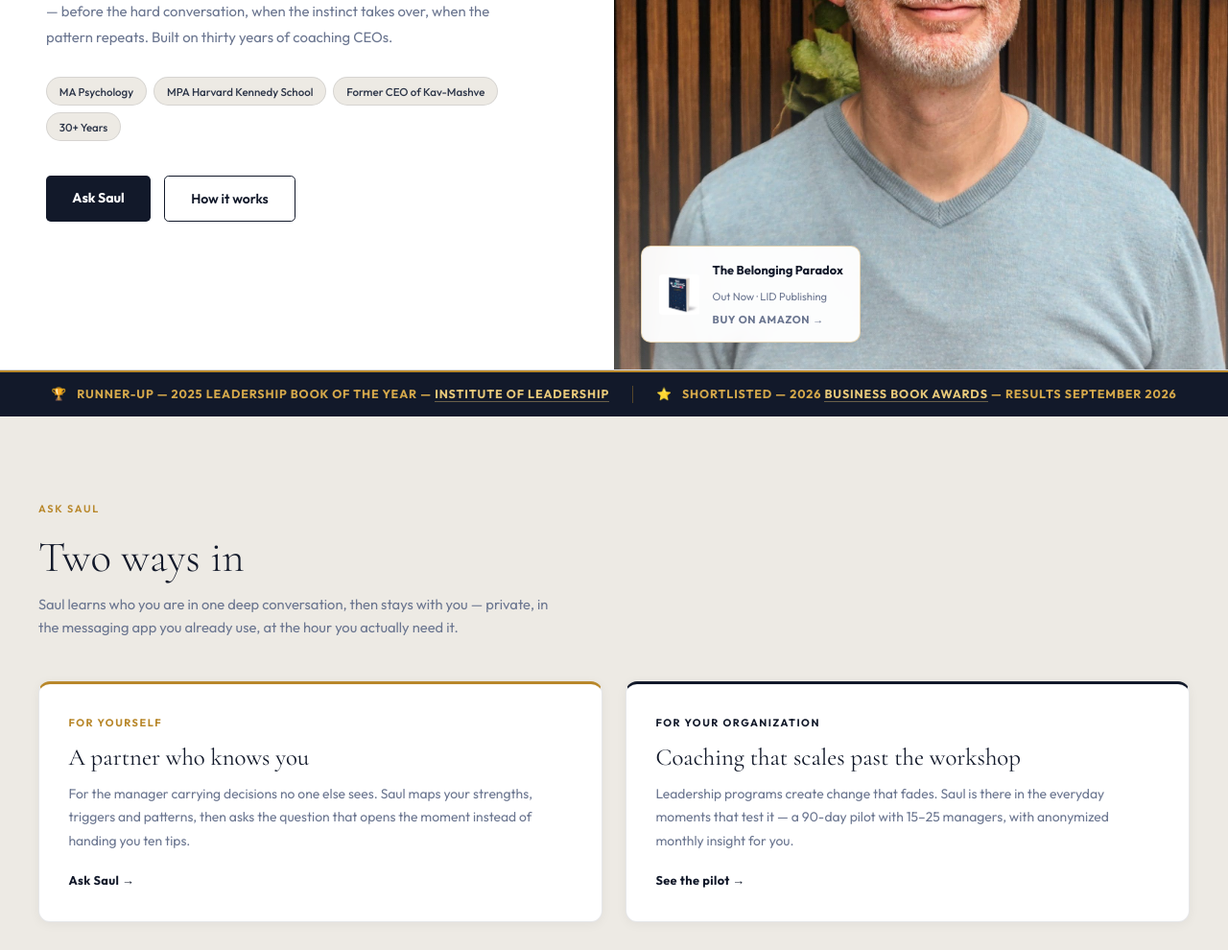
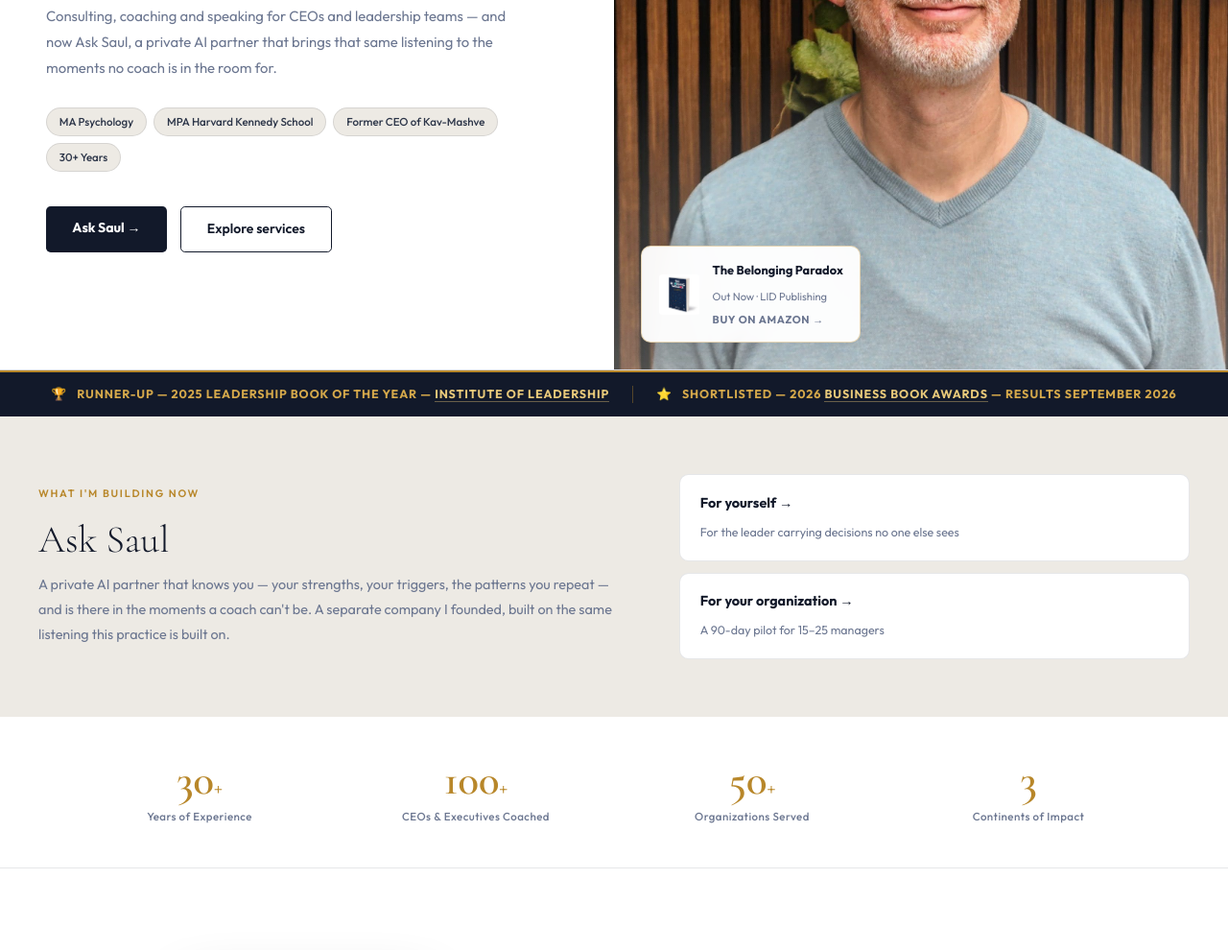
Before and after one commit to dannygal69/dannygal-site, a plain HTML site: page dannygal-site/index.html in a window 1280 px wide. Shown: the part 521-1511 px from the top of the page at 96% size. Drawn offline with nearby package versions, Linux system fonts and the light colour scheme.

Commit message:
course-correct: dannygal.com hands off to Saul instead of selling it
Saul is a separate company, so the product pitch belongs on its own
site. This site's job is Danny's authority plus a clean handoff.

- hero returns to Danny's voice, with Saul named in the eyebrow, the
  paragraph and the primary CTA
- nav restores Services and Speaking, drops the product-content items
- 'Two ways in' pitch collapses into a compact handoff block
- page title leads with Danny again

```diff
--- a/dannygal-site/index.html
+++ b/dannygal-site/index.html
@@ -3,7 +3,7 @@
 <head>
   <meta charset="UTF-8"/>
   <meta name="viewport" content="width=device-width, initial-scale=1.0"/>
-  <title>Ask Saul — A Private AI Partner for Leaders · Danny Gal</title>
+  <title>Danny Gal — Organizational Consultant, Author, Founder of Ask Saul</title>
   <link rel="preconnect" href="https://fonts.googleapis.com">
   <link href="https://fonts.googleapis.com/css2?family=Cormorant+Garamond:ital,wght@0,300;0,400;0,600;0,700;1,300;1,400&family=Outfit:wght@300;400;500;600;700&display=swap" rel="stylesheet">
   <style>
@@ -70,27 +70,21 @@
     /* ── SPACER (clears the fixed header only) ── */
     .spacer { height: 62px; }
 
-    /* ── TWO PATHS ── */
-    .paths-bg { background: var(--bg2); }
-    .paths-head { margin-bottom: 2.75rem; }
-    .paths-grid { display: grid; grid-template-columns: 1fr 1fr; gap: 1.5rem; }
-    @media (max-width: 820px) { .paths-grid { grid-template-columns: 1fr; } }
-    .path {
-      background: var(--white); border: 1px solid var(--border);
-      border-top: 3px solid var(--gold); border-radius: 0.75rem;
-      padding: 2rem 1.9rem; text-decoration: none;
-      display: flex; flex-direction: column; gap: 0.65rem;
-      box-shadow: 0 2px 12px rgba(18,25,42,0.05);
-      transition: transform 0.2s, box-shadow 0.2s;
+    /* ── ASK SAUL — handoff block ── */
+    .section.saul-bg { background: var(--bg2); padding-top: 3.75rem; padding-bottom: 3.75rem; }
+    .saul-block { display: grid; grid-template-columns: 1.15fr 1fr; gap: 3.5rem; align-items: center; }
+    @media (max-width: 860px) { .saul-block { grid-template-columns: 1fr; gap: 2.25rem; } }
+    .saul-t { font-family: 'Cormorant Garamond', serif; font-size: clamp(1.9rem,3.4vw,2.5rem); font-weight: 300; color: var(--dark); line-height: 1.15; margin-bottom: 0.8rem; }
+    .saul-d { font-size: 0.9rem; color: var(--muted); line-height: 1.8; }
+    .saul-links { display: flex; flex-direction: column; gap: 0.75rem; }
+    .saul-link {
+      display: block; background: var(--white); border: 1px solid var(--border);
+      border-radius: 0.6rem; padding: 1.1rem 1.3rem; text-decoration: none;
+      transition: border-color 0.2s, transform 0.2s, box-shadow 0.2s;
     }
-    .path:hover { transform: translateY(-3px); box-shadow: 0 14px 36px rgba(18,25,42,0.11); }
-    .path.org { border-top-color: var(--dark); }
-    .path-label { font-size: 0.68rem; font-weight: 700; letter-spacing: 0.14em; text-transform: uppercase; color: var(--gold); }
-    .path.org .path-label { color: var(--dark); }
-    .path-t { font-family: 'Cormorant Garamond', serif; font-size: 1.55rem; font-weight: 400; color: var(--dark); line-height: 1.25; margin: 0; }
-    .path-d { font-size: 0.87rem; color: var(--muted); line-height: 1.75; flex: 1; }
-    .path-cta { font-size: 0.8rem; font-weight: 700; color: var(--dark); letter-spacing: 0.03em; margin-top: 0.5rem; transition: color 0.2s; }
-    .path:hover .path-cta { color: var(--gold); }
+    .saul-link:hover { border-color: var(--gold); transform: translateY(-2px); box-shadow: 0 10px 26px rgba(18,25,42,0.09); }
+    .saul-link strong { display: block; font-size: 0.9rem; font-weight: 700; color: var(--dark); margin-bottom: 0.2rem; }
+    .saul-link span { font-size: 0.78rem; color: var(--muted); line-height: 1.5; }
 
     /* ── HERO ── */
     .hero {
@@ -326,24 +320,24 @@
 <header>
   <a href="index.html" class="logo">Danny <em>Gal</em></a>
   <nav>
-    <a href="#saul" class="nav-link">How It Works</a>
-    <a href="https://ipartner.dannygal.com/in-a-nutshell/" target="_blank" class="nav-link">For Organizations</a>
+    <a href="#about" class="nav-link">About</a>
+    <a href="services.html" class="nav-link">Services</a>
+    <a href="booking.html" class="nav-link">Speaking</a>
     <a href="book-excerpt.html" class="nav-link">The Book</a>
-    <a href="#about" class="nav-link">About</a>
     <a href="#articles" class="nav-link">Writing</a>
-    <a href="https://ipartner.dannygal.com/index-en.html" target="_blank" class="btn-cta">Ask Saul</a>
+    <a href="https://ipartner.dannygal.com/index-en.html" target="_blank" class="btn-cta">Ask Saul →</a>
     <button class="nav-toggle" id="nav-toggle" aria-label="Open navigation">&#9776;</button>
   </nav>
 </header>
 
 <!-- MOBILE NAV -->
 <div class="mobile-nav" id="mobile-nav">
-  <a href="#saul" class="nav-link" onclick="closeMobileNav()">How It Works</a>
-  <a href="https://ipartner.dannygal.com/in-a-nutshell/" target="_blank" class="nav-link">For Organizations</a>
+  <a href="#about" class="nav-link" onclick="closeMobileNav()">About</a>
+  <a href="services.html" class="nav-link">Services</a>
+  <a href="booking.html" class="nav-link">Speaking</a>
   <a href="book-excerpt.html" class="nav-link">The Book</a>
-  <a href="#about" class="nav-link" onclick="closeMobileNav()">About</a>
   <a href="#articles" class="nav-link" onclick="closeMobileNav()">Writing</a>
-  <a href="https://ipartner.dannygal.com/index-en.html" target="_blank" class="btn-cta">Ask Saul</a>
+  <a href="https://ipartner.dannygal.com/index-en.html" target="_blank" class="btn-cta">Ask Saul →</a>
 </div>
 
 <div class="spacer"></div>
@@ -352,9 +346,9 @@
 <section class="hero">
   <div class="hero-text">
     <div class="gold-bar fade d1"></div>
-    <p class="eyebrow fade d1">Ask Saul &middot; A Private AI Partner for Leaders</p>
-    <h1 class="hero-h1 fade d2">Every chatbot<br>knows the world.<br><em>Saul knows you.</em></h1>
-    <p class="hero-desc fade d3">A private AI partner for the moments that decide who you are as a leader — before the hard conversation, when the instinct takes over, when the pattern repeats. Built on thirty years of coaching CEOs.</p>
+    <p class="eyebrow fade d1">Organizational Consultant &middot; Author &middot; Founder of Ask Saul</p>
+    <h1 class="hero-h1 fade d2">I've spent thirty<br>years helping leaders<br>hear <em>what isn't<br>being said.</em></h1>
+    <p class="hero-desc fade d3">Consulting, coaching and speaking for CEOs and leadership teams — and now Ask Saul, a private AI partner that brings that same listening to the moments no coach is in the room for.</p>
     <div class="hero-tags fade d3">
       <span class="tag">MA Psychology</span>
       <span class="tag">MPA Harvard Kennedy School</span>
@@ -362,8 +356,8 @@
       <span class="tag">30+ Years</span>
     </div>
     <div class="hero-ctas fade d4">
-      <a href="https://ipartner.dannygal.com/index-en.html" target="_blank" class="btn-dark">Ask Saul</a>
-      <a href="#saul" class="btn-outline-dark">How it works</a>
+      <a href="https://ipartner.dannygal.com/index-en.html" target="_blank" class="btn-dark">Ask Saul →</a>
+      <a href="services.html" class="btn-outline-dark">Explore services</a>
     </div>
   </div>
   <div class="hero-photo-col fade d2">
@@ -392,27 +386,25 @@
   </div>
 </div>
 
-<!-- TWO PATHS -->
-<section class="section paths-bg" id="saul">
+<!-- ASK SAUL — handoff to the product site -->
+<section class="section saul-bg" id="saul">
   <div class="si">
-    <div class="paths-head">
-      <span class="s-eye">Ask Saul</span>
-      <h2 class="s-title">Two ways in</h2>
-      <p class="s-sub">Saul learns who you are in one deep conversation, then stays with you — private, in the messaging app you already use, at the hour you actually need it.</p>
-    </div>
-    <div class="paths-grid">
-      <a href="https://ipartner.dannygal.com/index-en.html" target="_blank" class="path">
-        <span class="path-label">For yourself</span>
-        <h3 class="path-t">A partner who knows you</h3>
-        <p class="path-d">For the manager carrying decisions no one else sees. Saul maps your strengths, triggers and patterns, then asks the question that opens the moment instead of handing you ten tips.</p>
-        <span class="path-cta">Ask Saul →</span>
-      </a>
-      <a href="https://ipartner.dannygal.com/in-a-nutshell/" target="_blank" class="path org">
-        <span class="path-label">For your organization</span>
-        <h3 class="path-t">Coaching that scales past the workshop</h3>
-        <p class="path-d">Leadership programs create change that fades. Saul is there in the everyday moments that test it — a 90-day pilot with 15–25 managers, with anonymized monthly insight for you.</p>
-        <span class="path-cta">See the pilot →</span>
-      </a>
+    <div class="saul-block">
+      <div>
+        <span class="s-eye">What I'm building now</span>
+        <h2 class="saul-t">Ask Saul</h2>
+        <p class="saul-d">A private AI partner that knows you — your strengths, your triggers, the patterns you repeat — and is there in the moments a coach can't be. A separate company I founded, built on the same listening this practice is built on.</p>
+      </div>
+      <div class="saul-links">
+        <a href="https://ipartner.dannygal.com/index-en.html" target="_blank" class="saul-link">
+          <strong>For yourself →</strong>
+          <span>For the leader carrying decisions no one else sees</span>
+        </a>
+        <a href="https://ipartner.dannygal.com/in-a-nutshell/" target="_blank" class="saul-link">
+          <strong>For your organization →</strong>
+          <span>A 90-day pilot for 15–25 managers</span>
+        </a>
+      </div>
     </div>
   </div>
 </section>
```
